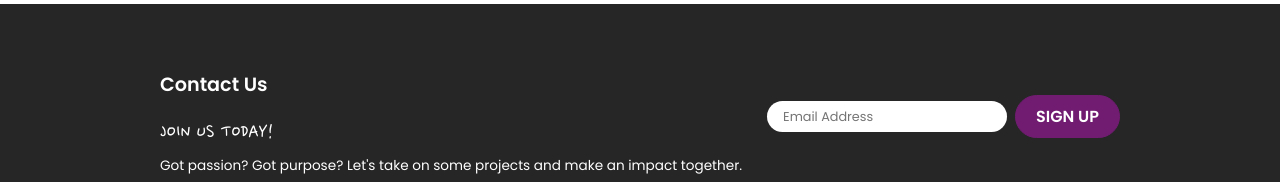
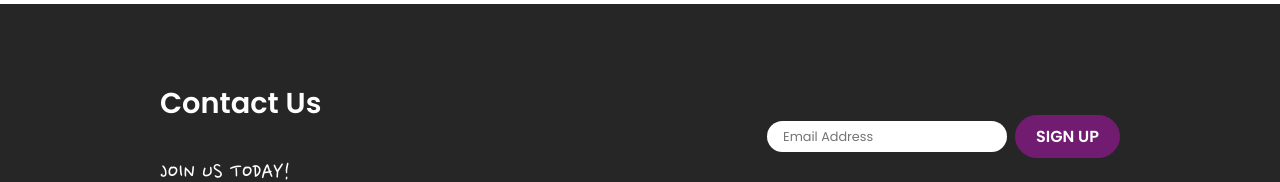
Before and after one commit to bstintheverse/theversewebdev, a React (Vite) app in the folder client/: page /404 in a window 1280 px wide. Shown: the part 653-835 px from the top of the page. Built offline with nearby package versions, Linux system fonts and the light colour scheme.

Commit message:
add tablet and desktop breakpoints to header, subheader, and text

```diff
--- a/client/src/styles/partials/_mixins.scss
+++ b/client/src/styles/partials/_mixins.scss
@@ -37,6 +37,18 @@
     color: $color;
     font-size: 1.2rem;
     font-weight: 600;
+
+    @include tablet {
+        color: $color;
+        font-size: 1.5rem;
+        font-weight: 600;
+    }
+
+    @include desktop {
+        color: $color;
+        font-size: 1.8rem;
+        font-weight: 600;
+    }
 }
 
 @mixin m-header-sm($color) {
@@ -54,6 +66,10 @@
     @include tablet {
         font-size: 1.45rem;
     }
+
+    @include desktop {
+        font-size: 1.55rem;
+    }
 }
 
 @mixin m-subheader-secondary($color) {
@@ -67,6 +83,10 @@
     font-size: 0.85rem;
 
     @include tablet {
+        font-size: 1rem;
+    }
+
+    @include desktop {
         font-size: 1rem;
     }
 }
@@ -87,10 +107,6 @@
     font-weight: bold;
     text-align: center;
     margin-top: 0;
-
-    @include tablet {
-        font-size: 1.5rem;
-    }
 }
 
 /* tablet and desktop text styles */
```
